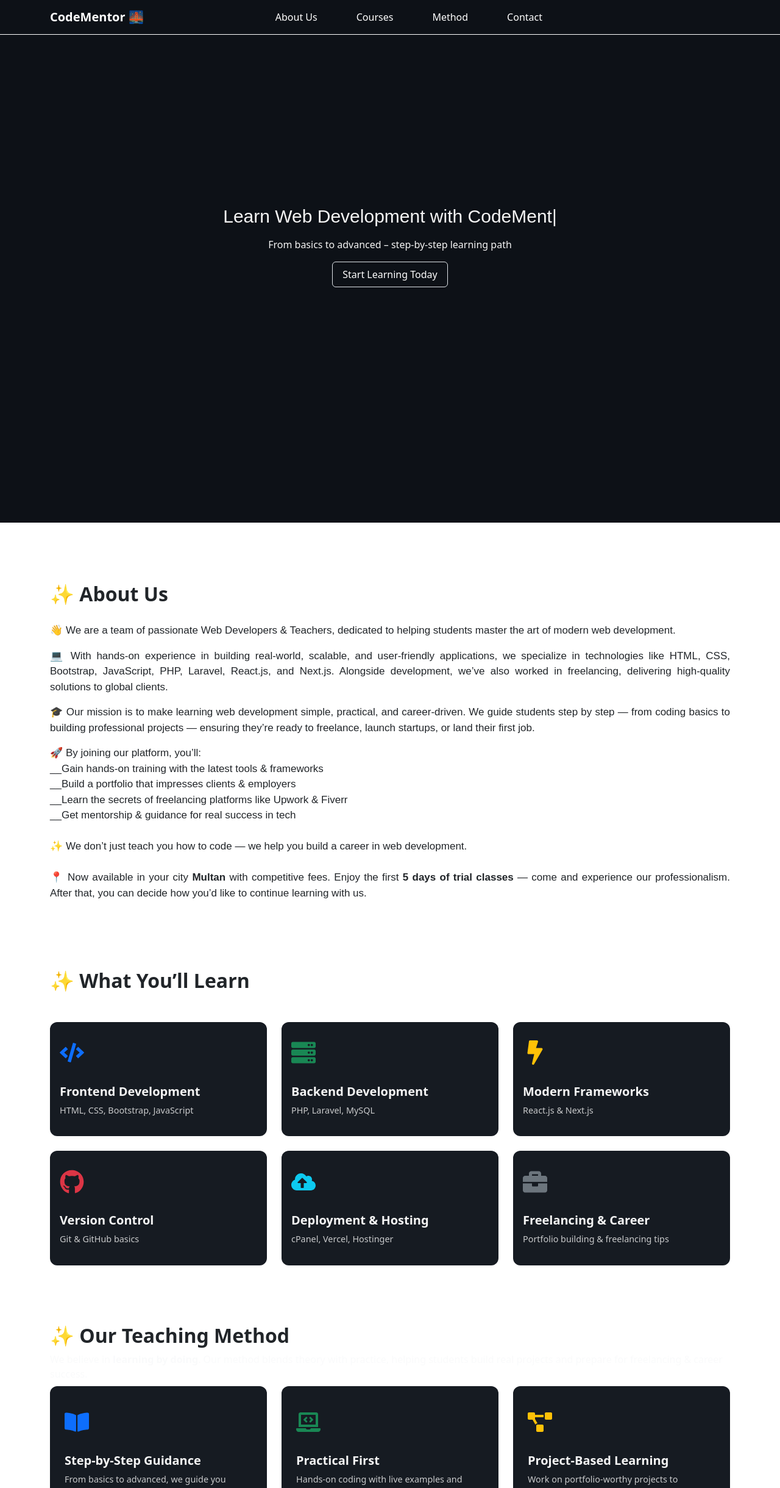
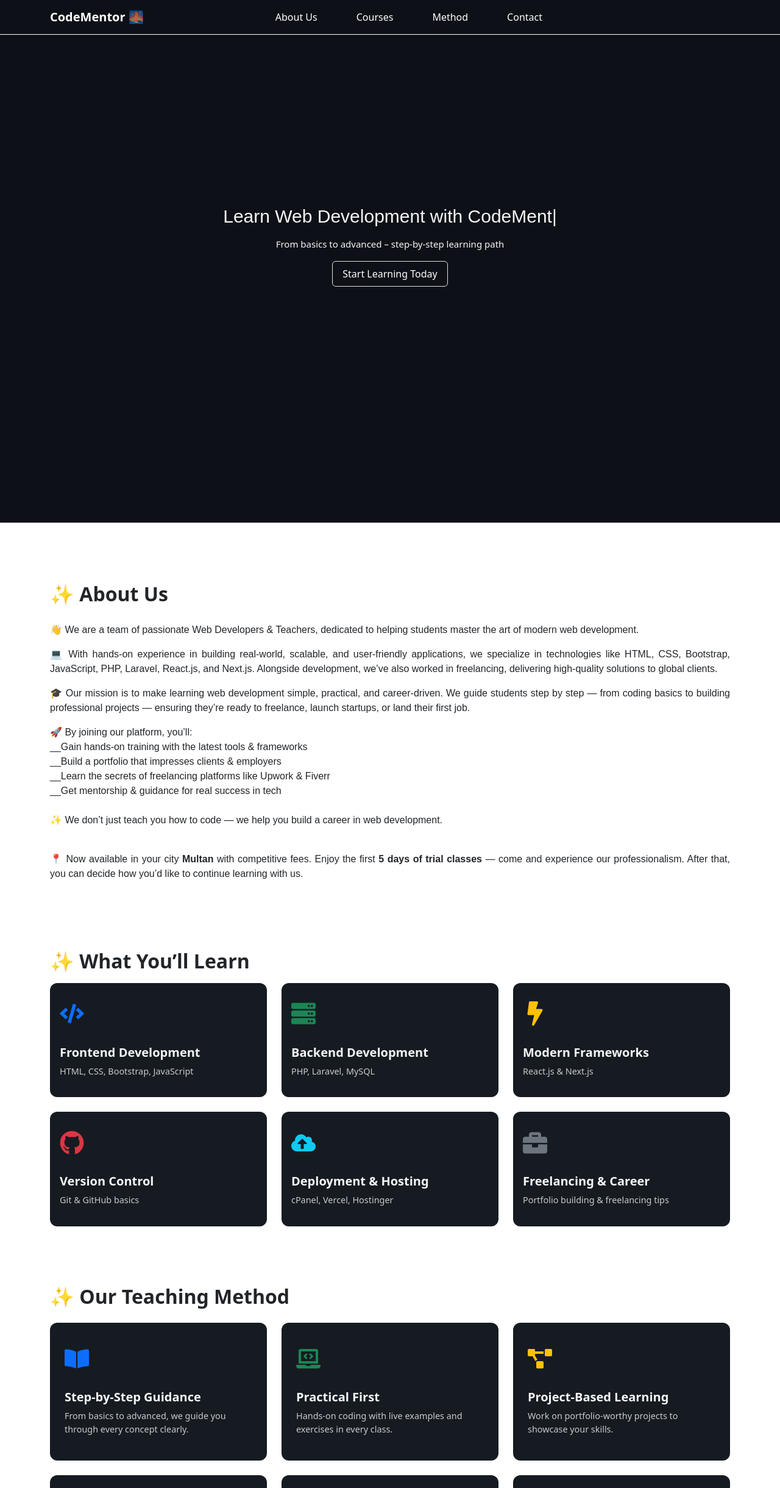
Before and after one commit to talhaashraf1925/Business-page, a Next.js app: page / in a window 1280 px wide. Shown: the top 2440 px of the page at 61% size. Built offline with nearby package versions, Linux system fonts and the light colour scheme; a web font is replaced by a local one.

Commit message:
some index-chnage

```diff
--- a/src/pages/index.jsx
+++ b/src/pages/index.jsx
@@ -38,7 +38,7 @@ export default function Home() {
             />
           </h2>
 
-          <p className="mt-3 text-lg-[22px]">
+          <p className="mt-3 text-[15px]">
             From basics to advanced – step-by-step learning path
           </p>
 
@@ -92,6 +92,8 @@ export default function Home() {
                     don’t just teach you how to code — we help you build a
                     career in web development.<br></br>
                     <br></br>{" "}
+
+                  </p>
                     <p>
                       📍 Now available in your city <strong>Multan</strong> with
                       competitive fees. Enjoy the first{" "}
@@ -99,7 +101,6 @@ export default function Home() {
                       experience our professionalism. After that, you can decide
                       how you’d like to continue learning with us.
                     </p>
-                  </p>
                 </div>
               </div>
             </Col>
@@ -109,7 +110,7 @@ export default function Home() {
       {/* Section Learning */}
       <section className="section py-5" id="courses">
         <div className="container">
-          <h2 className="fw-bold mb-5">✨ What You’ll Learn</h2>
+          <h2 className="fw-bold mb-3">✨ What You’ll Learn</h2>
           <div className="row g-4">
             {/* Frontend */}
             <div className="col-lg-4 col-md-6 col-sm-12 col-12">
@@ -182,12 +183,8 @@ export default function Home() {
       {/* Section Method */}
       <section className="section py-5" id="method">
         <div className="container">
-          <h2 className="fw-bold">✨ Our Teaching Method</h2>
-          <p className="mb-2 text-light opacity-75">
-            We believe in <strong>learning by doing</strong>. Our method blends
-            theory with practice, helping students build real projects and
-            prepare for freelancing & career success.
-          </p>
+          <h2 className="fw-bold mb-4">✨ Our Teaching Method</h2>
+
 
           <div className="row g-4">
             {/* Step 1 */}
--- a/src/styles/globals.css
+++ b/src/styles/globals.css
@@ -22,7 +22,7 @@
 /* About Section */
 .about-detail p{
     font-family: "Mozilla Headline", sans-serif ;
-    font-size: 17px;
+    font-size: 16px;
     text-align: justify;
 }
 /* Courses Section */
```
